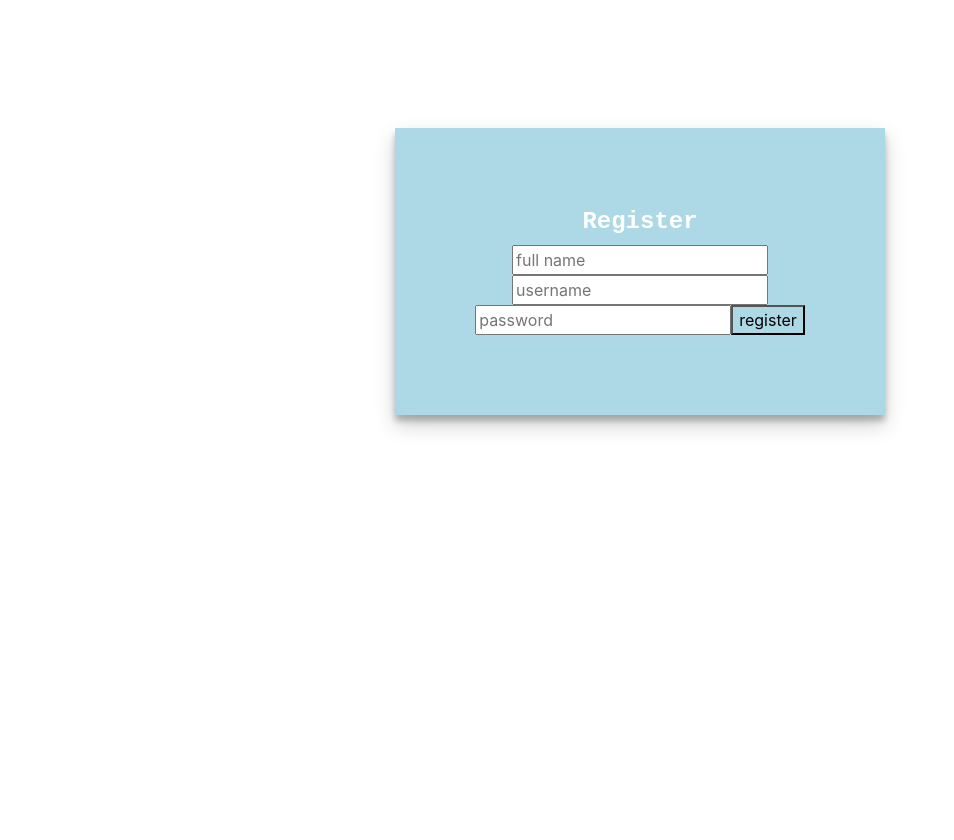
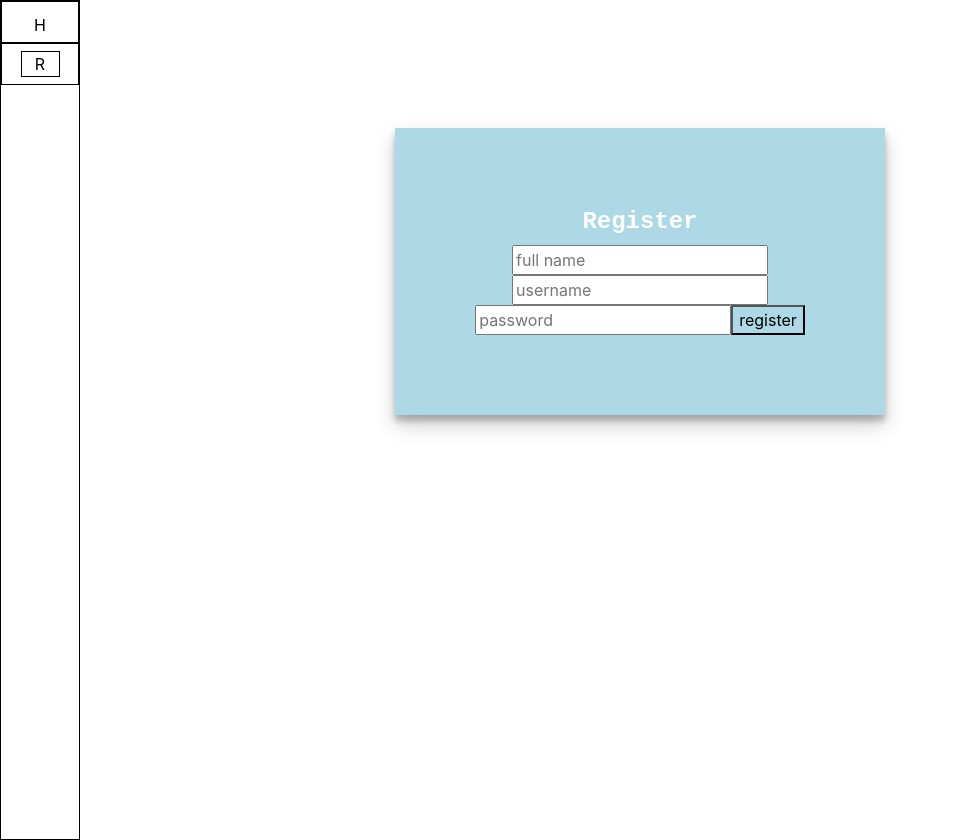
Before and after one commit to mmirzabaig/Dashboard-App-React, a React (Create React App) app: page /register in a window 1280 px wide. Shown: the whole page, without its empty margins (0-954 px from the left). Before the commit the page ends 800 px from the top, so only its background shows below. Built offline with nearby package versions, Linux system fonts and the light colour scheme.

Commit message:
working on navbar

```diff
--- a/src/App.js
+++ b/src/App.js
@@ -4,11 +4,13 @@ import './App.css';
 import { Route, Link, Switch } from 'react-router-dom';
 import Register from './Register';
 import MainDashboard from './MainDashboard';
+import Navigation from './Navigation';
 
 class App extends Component {
   render() {
     return (
       <div className="App">
+      <Navigation />
         <Switch>
          <Route exact path="/" component={MainDashboard} />
          <Route exact path="/register" component={Register} />
--- /dev/null
+++ b/src/Navigation/index.js
@@ -0,0 +1,27 @@
+import React, { Component } from 'react';
+import './style.css';
+import { Link } from 'react-router-dom';
+
+const Navigation = () => {
+  return (
+    <div className='navigation'>
+    <Link to='/'>
+      <div className='option'>
+          <p className='optTitle'>H</p>
+      </div>
+    </Link>
+    <Link to='/register'>
+      <div className='option'>
+          <div className='optTitle'>
+            <div className='optTitleBlock'>
+              <p className='optTitleBloack'>R</p>
+            </div>
+          </div>
+      </div>
+    </Link>
+
+    </div>
+  )
+}
+
+export default Navigation;
--- /dev/null
+++ b/src/Navigation/style.css
@@ -0,0 +1,27 @@
+.navigation {
+  position: absolute;
+  height: 840px;
+  width: 80px;
+  margin: 0px;
+  border: 1px solid black;
+}
+
+.option {
+  height: 5%;
+  width: 100%;
+  border: 1px solid black;
+}
+
+.optTitle {
+  margin-top: 15%;
+  color: black;
+}
+
+.optTitleBlock {
+  position: absolute;
+  left: 25%;
+  margin-top: -5%;
+  width: 50%;
+  height: 3%;
+  border: 1px solid black;
+}
```
Also changed, not shown: src/MainDashboard/index.js (+7 -5 lines), src/MainDashboard/style.css (added).
